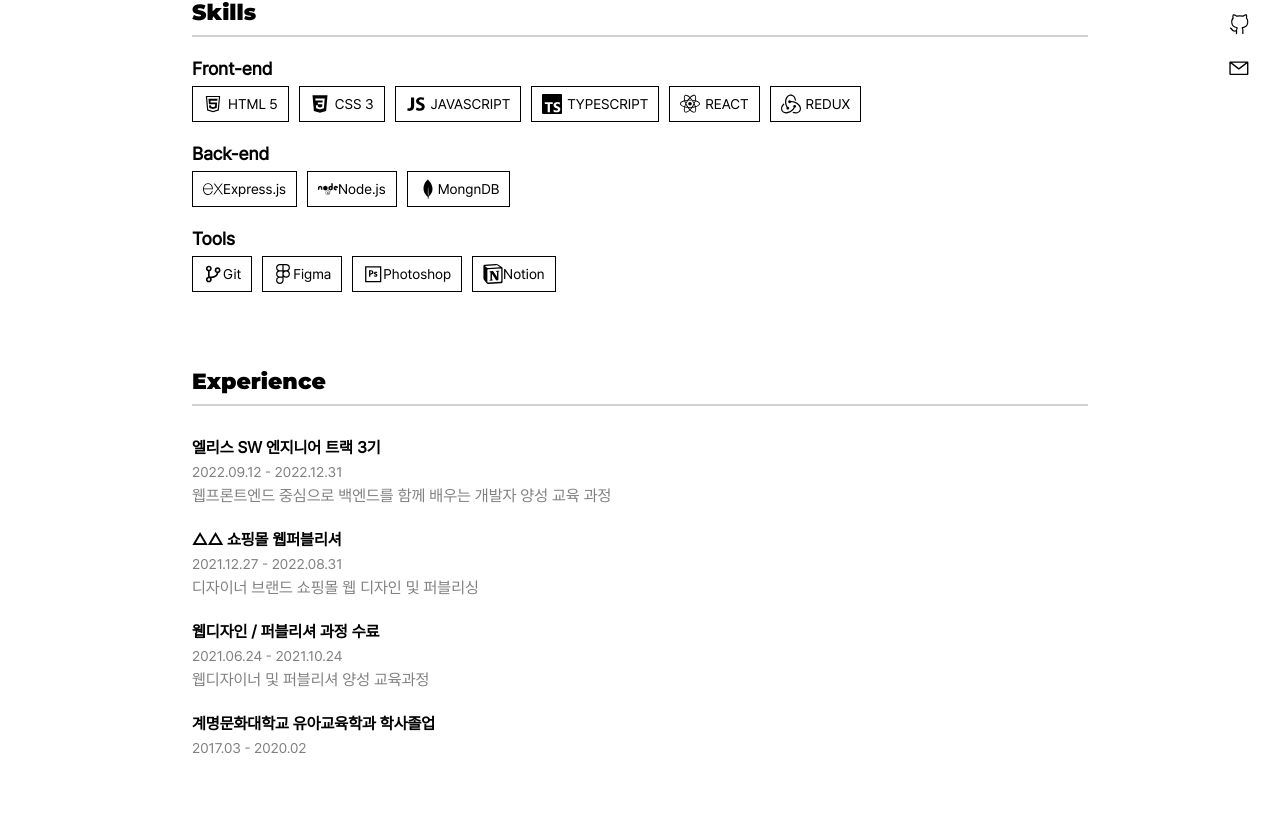
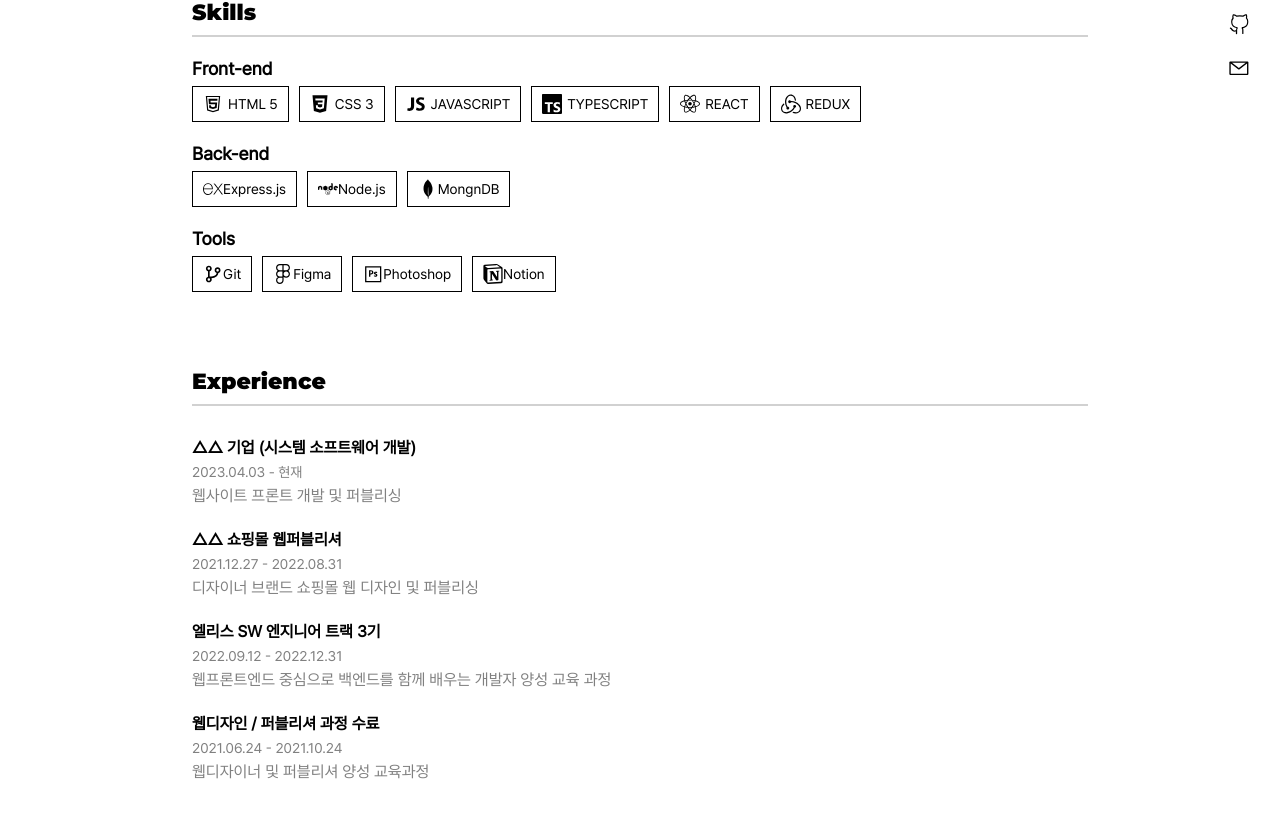
Before and after one commit to Young-Yoii/portfolio, a React (Create React App) app: page / in a window 1280 px wide. Shown: the part 692-1510 px from the top of the page. Before the commit the page ends 1486 px from the top, so only its background shows below. Built offline with nearby package versions, Linux system fonts and the light colour scheme.

Commit message:
FIX: db 변경

```diff
--- a/src/db.ts
+++ b/src/db.ts
@@ -24,28 +24,6 @@ interface experiecetype {
 export const project: projectType[] = [
   {
     id: 1,
-    title: '블로그 썸네일 메이커',
-    link: 'thumbnail',
-    image: '/images/thumbnail.png',
-    video: 'https://youtu.be/2hfo5xujF_s',
-    github: 'https://github.com/Young-Yoii/thumbnail-maker',
-    url: 'https://young-yoii.github.io/thumbnail-maker/',
-    date: '2023.01.16 - 2023.01.24',
-    category: '개인프로젝트',
-    overview:
-      '블로그 썸네일 하나 제작하기 위해서 미리캔버스, 온라인 포토샵, 어도비 포토샵 등의 툴을 사용하며\n하나 하나 만들기가 힘들기도 하였고, 무엇보다 썸네일 제작에 소요되는 시간이 아까웠습니다.\n토이프로젝트 주제를 생각하다 `평소 불편한 것들을 개선해보자!` 라는 생각에서 시작된\n블로그 썸네일을 간단하게 만들어주는 앱, 블로그 썸네일 메이커 입니다.',
-    role: null,
-    members: '1명',
-    description: ['이미지 다운로드 기능 구현', '클립보드 복사 기능 구현', '클립보드 복사시 토스트 메세지 구현', 'Redux-toolkit을 사용한 상태관리'],
-    review: [
-      'Redux-toolkit을 활용하여 상태관리 방법을 학습하고 적용함',
-      'useReducer와 ContextAPI를 사용하여 초기 구현한 뒤 redux-toolkit를 사용하여 리팩토링을 해봄',
-      'TypeSctipt의 타입 에러에 대해 공부하고 해결방법을 기록함',
-    ],
-    stack: ['React', 'TypeScript', 'Redux-toolkit'],
-  },
-  {
-    id: 2,
     title: '나도 땀',
     link: 'nadoddam',
     image: '/images/nadoddam.png',
@@ -54,7 +32,7 @@ export const project: projectType[] = [
     url: 'https://www.youtube.com/embed/RTndl4Qn7Zg',
     date: '2022.12.12 - 2022.12.28',
     overview:
-      '과일을 땀 흘려 수확하고 농부가 되어보자! \n풍년으로 인한 과일값 하락과 인력 부족으로 수확을 포기하는 농민들이 늘고 있다는 뉴스를 보고\n직접 수확하고 과일을 가져가는 체험 상품을 판매한다면 농민과 소비자 모두 이득이지 않을까 생각했습니다.\n또한 농장 체험을 예약하는 서비스가 부재하기 때문에 만든다면 수요가 있을 것이라 판단했습니다.\n그렇게 "나도땀" 은 농민과 소비자의 상생을 목표로 시작되었습니다!',
+      'React를 배우며 진행한 팀 프로젝트로 등록, 예약, 리뷰쓰기가 가능한 농장체험 신청 플랫폼입니다. ',
     role: 'front-end',
     members: 'FE 5명 / BE 2명',
     category: '팀 프로젝트',
@@ -75,7 +53,7 @@ export const project: projectType[] = [
     ],
   },
   {
-    id: 3,
+    id: 2,
     title: 'YFLIX',
     link: 'yflix',
     image: '/images/yflix.png',
@@ -84,7 +62,7 @@ export const project: projectType[] = [
     url: 'https://young-yoii.github.io/yflix/',
     category: '개인 프로젝트',
     date: '2022.11.21 - 2022.12.01',
-    overview: '엘리스 sw 트랙 중 진행한 스터디 활동에서 React 기초를 다지기 위해 제작한 영화 소개 페이지 입니다.',
+    overview: 'React를 배우며 진행한 개인 프로젝트로 제작한 영화 소개 페이지 입니다.',
     role: null,
     members: '1명',
     review: ['오픈 API를 사용하여 서버와 통신하는 로직을 이해하고 적용함', 'react-hooks를 사용하는 방법을 배우고 적용함', 'react-router를 사용하는 방법을 배우고 적용함'],
@@ -92,7 +70,7 @@ export const project: projectType[] = [
     stack: ['React', 'JavaScript', 'css-module'],
   },
   {
-    id: 4,
+    id: 3,
     title: '$merge cake',
     link: 'mergecake',
     image: '/images/merge.png',
@@ -100,7 +78,7 @@ export const project: projectType[] = [
     github: 'https://github.com/Young-Yoii/MergeCake-team-project1',
     url: 'https://www.youtube.com/embed/BKXyOWmD79U',
     overview:
-      '주문 제작 케이크의 수요가 증가하고 있지만 여전히 SNS만을 사용하여 주문 제작을 해야합니다.\nSNS를 하지 않거나 간편하게 주문을 하고 싶은 사람들은 케이크를 주문 제작 하는 것을 포기하곤 합니다.\n케이크를 주문 제작하는 것에 어려움을 느끼는 분들을 위해 프로젝트를 시작했습니다.\n$merge cake는 간편한 방법으로 원하는 모양으로 케이크를 만들고 장바구니에 추가하고, \n또 주문을 할 수 있는 케이크 주문제작 쇼핑몰 입니다.',
+      '바닐라 자바스크립트를 이용하여 제작한 웹 페이지로 케이크 주문, 관리자 관리기능이 있는 프로젝트',
     role: 'front-end',
     members: 'FE 3명 / BE 2명',
     description: [
@@ -121,7 +99,7 @@ export const project: projectType[] = [
     stack: ['HTML', 'CSS', 'JavaScript'],
   },
   {
-    id: 5,
+    id: 4,
     title: 'Blend',
     link: 'blend',
     image: '/images/blend.png',
@@ -131,7 +109,7 @@ export const project: projectType[] = [
     date: '2021.10',
     category: '퍼블리싱',
     overview:
-      '2021년에 제작한 웹사이트 H&B스토어 쇼핑몰 BLEND 입니다.\n웹사이트 디자인 및 전체를 구축하였고,\n메인화면과 4개의 서브화면으로 구성되어있으며 Aos플로그인을 이용한 애니메이션과 슬라이더 등으로 동적인 웹사이트입니다. PC용으로만 제작되었습니다.',
+      'Aos플로그인을 이용한 애니메이션과 슬라이더 등으로 제작한 동적인 웹사이트',
     role: null,
     members: '1명',
     review: ['와이어 프레임을 만들고 그에따라 홈페이지를 제작함', 'HTML과 CSS를 활용하여 정적인 홈페이지를 만드는 방법을 깨달음'],
@@ -139,7 +117,7 @@ export const project: projectType[] = [
     stack: ['HTML', 'CSS', 'jQuery'],
   },
   {
-    id: 6,
+    id: 5,
     title: '선셋 맥주',
     link: 'sunsetbeer',
     image: '/images/senset.png',
@@ -148,21 +126,43 @@ export const project: projectType[] = [
     url: 'https://young-yoii.github.io/sunset-beer/',
     date: '2021.10',
     category: '퍼블리싱',
-    overview: '2021 년에 제작한 반응형 웹사이트 입니다. 웹사이트 디자인 및 전체를 구축하였으며\n반응형 슬라이더, Aos플로그인을 사용하여 동적인 화면을 구현하였고 메인화면만 제작 되었습니다.',
+    overview: 'Aos플로그인을 사용하여 동적인 화면으로 구현한 반응형 웹 사이트',
     role: null,
     members: '1명',
     review: ['와이어 프레임을 만들고 그에 따라 홈페이지를 제작함', '미디어 쿼리를 사용하여 반응형 웹을 만드는 방법을 깨달음'],
     description: ['홈페이지 전 페이지 디자인 담당 및 퍼블리싱', '반응형 웹사이트로 구현', 'HTML, CSS, jQuery 환경 UI'],
     stack: ['HTML', 'CSS', 'jQuery'],
   },
+  {
+    id: 6,
+    title: '블로그 썸네일 메이커',
+    link: 'thumbnail',
+    image: '/images/thumbnail.png',
+    video: 'https://youtu.be/2hfo5xujF_s',
+    github: 'https://github.com/Young-Yoii/thumbnail-maker',
+    url: 'https://young-yoii.github.io/thumbnail-maker/',
+    date: '2023.01.16 - 2023.01.24',
+    category: '개인프로젝트',
+    overview:
+      'React, redux를 이용하여 토이프로젝트로 제작한 블로그 썸네일 메이커',
+    role: null,
+    members: '1명',
+    description: ['이미지 다운로드 기능 구현', '클립보드 복사 기능 구현', '클립보드 복사시 토스트 메세지 구현', 'Redux-toolkit을 사용한 상태관리'],
+    review: [
+      'Redux-toolkit을 활용하여 상태관리 방법을 학습하고 적용함',
+      'useReducer와 ContextAPI를 사용하여 초기 구현한 뒤 redux-toolkit를 사용하여 리팩토링을 해봄',
+      'TypeSctipt의 타입 에러에 대해 공부하고 해결방법을 기록함',
+    ],
+    stack: ['React', 'TypeScript', 'Redux-toolkit'],
+  },
 ];
 
 export const experiece: experiecetype[] = [
   {
     id: 1,
-    title: '엘리스 SW 엔지니어 트랙 3기',
-    date: '2022.09.12 - 2022.12.31',
-    description: '웹프론트엔드 중심으로 백엔드를 함께 배우는 개발자 양성 교육 과정',
+    title: '△△ 기업 (시스템 소프트웨어 개발)',
+    date: '2023.04.03 - 현재',
+    description: '웹사이트 프론트 개발 및 퍼블리싱',
   },
   {
     id: 2,
@@ -172,14 +172,14 @@ export const experiece: experiecetype[] = [
   },
   {
     id: 3,
+    title: '엘리스 SW 엔지니어 트랙 3기',
+    date: '2022.09.12 - 2022.12.31',
+    description: '웹프론트엔드 중심으로 백엔드를 함께 배우는 개발자 양성 교육 과정',
+  },
+  {
+    id: 4,
     title: '웹디자인 / 퍼블리셔 과정 수료',
     date: '2021.06.24 - 2021.10.24',
     description: '웹디자이너 및 퍼블리셔 양성 교육과정',
   },
-  {
-    id: 4,
-    title: '계명문화대학교 유아교육학과 학사졸업',
-    date: '2017.03 - 2020.02',
-    description: '',
-  },
 ];
```
